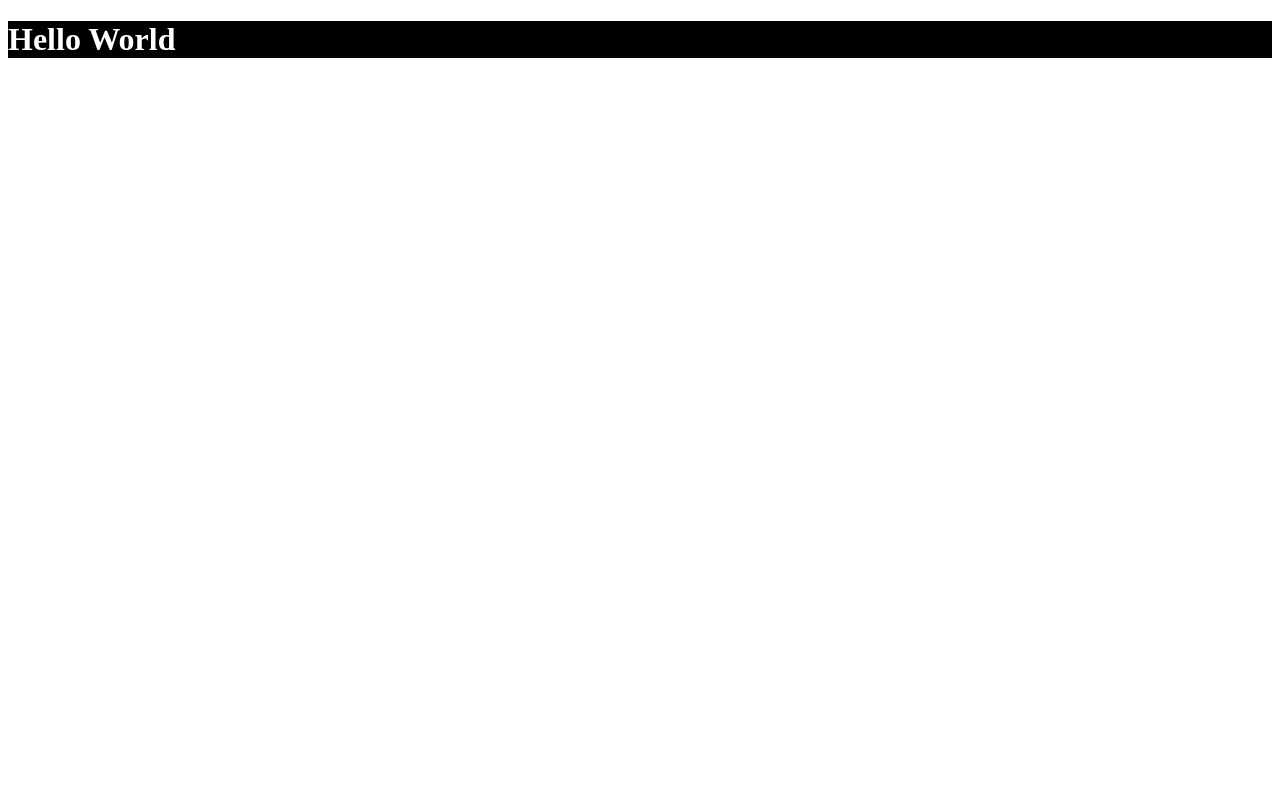
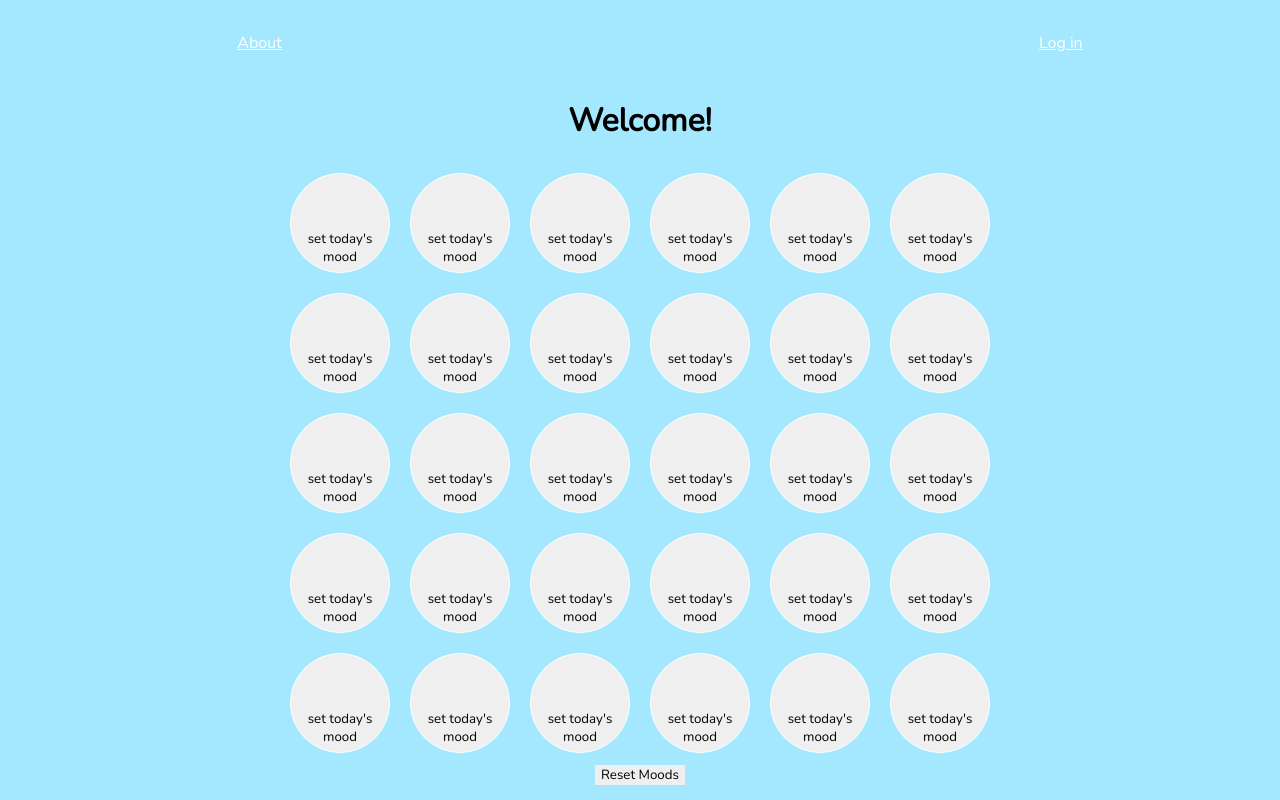
Before and after one commit to amyy98/MOODify, a React app: page / in a window 1280 px wide. Built offline with nearby package versions, Linux system fonts and the light colour scheme.

Commit message:
Circles not rendering color

```diff
--- /dev/null
+++ b/client/components/About.js
@@ -0,0 +1,13 @@
+import React from 'react';
+
+function About() {
+    return(
+        <div className="about">
+            <h1>About Page</h1>
+            <h2>☁ What is a Mood Tracker? ☁</h2>
+            <p>Mood mapping is when you chart your moods for at least one month - identifying good, bad and indifferent moods. This mood tracker offers a range of 5 emotions (excited, happy, neutral, tired, sad). The simplest method for mood tracking is through a chart where you record your mood on a scale and optionally provide additional notes. You can then use this log to understand your mood changes over time, search for patterns, and implement changes to improve your mood. ☼</p>
+        </div>
+    )
+}
+
+export default About;
--- /dev/null
+++ b/client/components/App.js
@@ -0,0 +1,33 @@
+import React, { Component } from "react";
+import Grid from './Grid';
+import Nav from './Nav';
+import About from './About';
+import Login from './Login';
+import { BrowserRouter as Router, Switch, Route} from "react-router-dom";
+
+class App extends Component {
+  render() {
+    return (
+      <Router>
+      <div className="navbar">
+        <Nav />
+        <Switch>
+        <Route path="/" exact component={Home}/>
+        <Route path="/about" exact component={About}/>
+        <Route path="/login" exact component={Login}/>
+        </Switch>
+      </div>
+      </Router>
+    );
+  }
+}
+
+const Home = () => (
+  <div>
+    <h1>Welcome! </h1>
+  <Grid />
+  </div>
+
+);
+
+export default App;
--- /dev/null
+++ b/client/components/Box.js
@@ -0,0 +1,21 @@
+import React, { Component } from "react";
+
+// Each individual box will have functionality when clicked. This functionality is passed down from state
+
+const Box = (props) => {
+    const { content, handleClick, rowNum, columnNum, currColor, button_class, style, color } = props;
+
+    return (
+        <button
+        className="buttons"
+        id={`r${rowNum}c${columnNum}`}
+        onClick={handleClick}
+        style={{backgroundColor: content.id}}
+        >
+
+            {content[`r${rowNum}c${columnNum}`]}
+        </button>
+    )
+}
+
+export default Box;
--- /dev/null
+++ b/client/components/Grid.js
@@ -0,0 +1,98 @@
+import React, { Component } from "react";
+import Row from './Row';
+
+// Grid will contain state
+
+const colors = ['#7bff00', '#e1ff00', '#ffcc00', '#00b7ff', '#cf001c'];
+let counter = 0;
+
+class Grid extends Component {
+    constructor(props) {
+        super(props);
+        this.state = {
+            content: {
+                // id: "white"
+            },
+            // currentMood: 'white',
+        }
+        this.handleClick = this.handleClick.bind(this);
+        this.generateValues = this.generateValues.bind(this);
+        this.getRandomColor = this.getRandomColor.bind(this)
+    }
+
+    componentDidMount() {
+        console.log(`componentDidMount just fired!`)
+        this.generateValues();
+    }
+
+    componentDidUpdate() {
+        console.log(`componentDidUpdate just fired!`)
+    }
+
+    getRandomColor() {
+        // const diffColors = colors.filter(color => color !== this.state.currentMood);
+        // const randomColorIndex = Math.floor(Math.random() * diffColors.length);
+        if (counter === 5) {
+            counter = 0
+        }
+        return colors[counter++];
+      }
+
+    generateValues() {
+        const content = {};
+        for (let r = 0; r < 5; r++) {
+            for (let c = 0; c < 6; c++) {
+                //This sets each
+                content[`r${r}c${c}`] = `set today's mood`;
+            }
+        }
+        this.setState({
+            content,
+            // currentMood: "white"
+        })
+    }
+
+    handleClick() {
+        const key = event.target.id;
+        // console.log(key)
+        this.setState({
+            content: {
+                 ...this.state.content,
+                [key]: this.state.currentMood,
+            },
+            // currentMood: this.getRandomColor()
+        });
+        if (this.state.content !== '-') {
+            this.setState({
+                currentMood: this.getRandomColor()
+            })
+        }
+      }
+
+    render() {
+        console.log('grid', this.state.currentMood)
+        const boxes = [];
+        for (let i = 0; i < 5; i++) {
+            boxes.push(
+                <Row
+                    key={`r${i}`}
+                    content={this.state.content}
+                    handleClick={this.handleClick}
+                    rowNum = {i}
+                    // color={this.state.currentMood}
+                />
+            )
+        }
+        return (
+            <div>
+                {boxes}
+            <button onClick={this.generateValues} className="reset">
+                Reset Moods
+            </button>
+            </div>
+
+        )
+    }
+}
+
+export default Grid;
--- /dev/null
+++ b/client/components/Login.js
@@ -0,0 +1,22 @@
+import React from "react";
+
+function Login() {
+  return (
+    <div className="login">
+
+
+          <div className="container">
+              <form>
+              <h1>Login page</h1>
+             <input type="text" title="username" placeholder="username" />
+            <input type="password" title="username" placeholder="password"/>
+            <button type="submit" className="btn">Login</button>
+            </form>
+          </div>
+
+
+    </div>
+  );
+}
+
+export default Login;
--- /dev/null
+++ b/client/components/Nav.js
@@ -0,0 +1,26 @@
+import React from 'react';
+import { Link } from "react-router-dom";
+
+function Nav() {
+    const navStyle = {
+        color: 'white'
+    }
+    return (
+        <nav>
+
+            <ul className = "nav-links">
+                <Link to="/about" style={navStyle}>
+                    <li>About</li>
+                </Link>
+                <h3></h3>
+                <Link to="/login" style={navStyle}>
+                    <li>Log in</li>
+                </Link>
+
+
+            </ul>
+        </nav>
+    )
+}
+
+export default Nav;
--- /dev/null
+++ b/client/components/Row.js
@@ -0,0 +1,29 @@
+import React, { Component } from "react";
+import Box from "./Box";
+
+const Row = (props) => {
+
+  const { content, handleClick, rowNum, currColor, currentMood, style, color } = props;
+  console.log(`row`, color)
+    const boxes = [];
+
+    //Columns
+    for (let i = 0; i < 6; i++) {
+      boxes.push(<Box
+        key={`c${i}`}
+        content={content}
+        rowNum={rowNum}
+        columnNum={i}
+        handleClick={handleClick}
+        // currColor = {currColor}
+        // className={button_class}
+        // color={color}
+        />
+      );
+    }
+    return (
+    <div>{boxes}</div>
+    );
+}
+
+export default Row;
--- a/client/index.html
+++ b/client/index.html
@@ -3,6 +3,7 @@
     <head>
         <title>solo project!</title>
         <meta charset="utf-8">
+        <link href="https://fonts.googleapis.com/css2?family=Nunito&display=swap" rel="stylesheet">
     </head>
     <body>
         <div id="app"></div>
--- a/client/index.js
+++ b/client/index.js
@@ -1,8 +1,8 @@
 import React from "react";
 import ReactDOM from "react-dom";
-import App from "./App";
+import App from "./components/App";
 import "./styles.css";
 
 
 var mountNode = document.getElementById("app");
-ReactDOM.render(<App name="World" />, mountNode);
+ReactDOM.render(<App />, mountNode);
--- a/client/styles.css
+++ b/client/styles.css
@@ -1,4 +1,112 @@
-h1 {
+* {
+  font-family: 'Nunito', sans-serif;
+}
+body {
+  background-color: rgb(163, 232, 255);
+}
+
+.navbar {
+  text-align: center;
+  align-items: center;
+}
+
+nav {
+  display:flex;
+  justify-items: space-around;
+  align-items: center;
+  min-height: 50px;
+  background: rgb(163, 232, 255);
   color: white;
-  background-color: black;
 }
+
+.nav-links {
+  width:100%;
+  display: flex;
+  justify-content: space-around;
+  align-items: center;
+  list-style: none;
+
+}
+
+.app {
+  color: white;
+  background-color: none;
+  text-align: center;
+  /* float: left; */
+}
+
+.buttons{
+  height: 100px;
+  width: 100px;
+  border-radius: 90%;
+  border: 1px solid white;
+  padding-top: 50px;
+  margin: 10px;
+}
+
+/* Gets rid of red border when clicked */
+.buttons:focus {
+  outline: none;
+}
+
+.container {
+  margin: auto;
+  width: 500px;
+  max-width: 90%;
+}
+
+/* .reset {
+  height: 100px;
+  width: 100px;
+  border: 1px solid white;
+  padding-top: 50px;
+  margin: 10px;
+} */
+
+.reset:focus {
+  outline: none;
+}
+.reset {
+  border: none;
+}
+
+.container form {
+  width: 100%;
+  height: 100%;
+  padding: 20px;
+  border-radius: 3px;
+  -webkit-transition: width 0.4s ease-in-out;
+  transition: width 0.4s ease-in-out;
+}
+
+.container form h1 {
+  text-align: center;
+  margin-bottom: 24px;
+  color: black;
+}
+.container input {
+  margin:10px;
+  padding: 10px;
+  border-radius: 4px;
+  border: 1px solid white;
+}
+
+.container input:focus {
+  outline: none;
+}
+.btn{
+ margin-left: 61%;
+ border: none;
+ height: 34px;
+ width: 50px;
+}
+
+.btn:focus {
+  outline: none;
+}
+
+
+.about {
+  width: 50%;
+  padding-left: 500px;
+}
--- a/webpack.config.js
+++ b/webpack.config.js
@@ -1,13 +1,9 @@
-/* eslint-disable no-unused-vars */
 const webpack = require('webpack');
 const path = require('path');
 const HtmlWebpackPlugin = require('html-webpack-plugin');
 
 module.exports = {
-  entry: [
-    // entry point of our app
-    './client/index.js',
-  ],
+  entry: './client/index.js',
   output: {
     path: path.resolve(__dirname, 'dist'),
     publicPath: '/',
@@ -18,17 +14,10 @@ module.exports = {
   devServer: {
     host: 'localhost',
     port: 8080,
-    // match the output path
     contentBase: path.resolve(__dirname, 'dist'),
-    // enable HMR on the devServer
     hot: true,
-    // match the output 'publicPath'
     publicPath: '/',
-    // fallback to root for other urls
-    historyApiFallback: true,
-
     inline: true,
-
     headers: { 'Access-Control-Allow-Origin': '*' },
     /**
      * proxy is required in order to make api calls to
@@ -65,10 +54,8 @@ module.exports = {
         test: /\.(png|jpg|gif|woff|woff2|eot|ttf|svg|ico)$/,
         use: [
           {
-            // loads files as base64 encoded data url if image file is less than set limit
             loader: 'url-loader',
             options: {
-              // if file is greater than the limit (bytes), file-loader is used as fallback
               limit: 8192,
             },
           },
@@ -82,7 +69,6 @@ module.exports = {
     }),
   ],
   resolve: {
-    // Enable importing JS / JSX files without specifying their extension
     extensions: ['.js', '.jsx'],
   },
 };
```
Also changed, not shown: package.json (+10 -5 lines), client/components/cloud.png (added), 1 other file (tests, documents, lock files or other folders).
